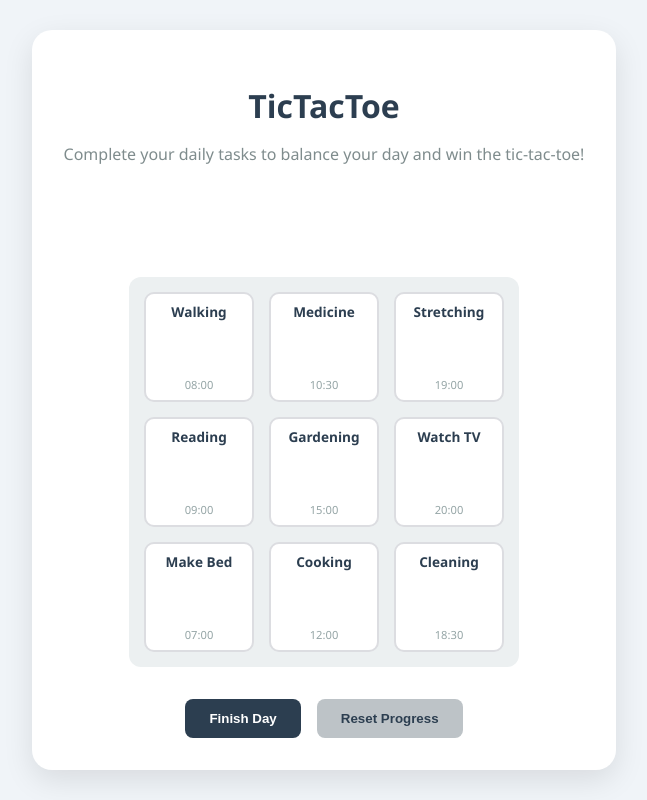
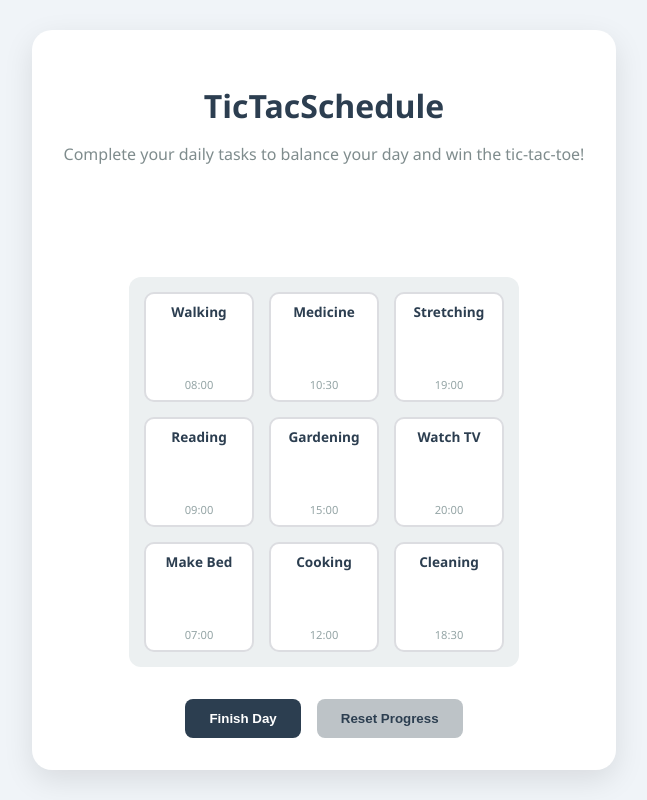
Before and after one commit to pedro-newlands/schedule_project, a website with bundled scripts: page index.html in a window 1280 px wide. Shown: the whole page, without its empty margins (316-963 px from the left). Built offline with nearby package versions, Linux system fonts and the light colour scheme.

Commit message:
changing index.html h1

```diff
--- a/index.html
+++ b/index.html
@@ -9,7 +9,7 @@
 <body>
   <div class="app-container">
     <header>
-      <h1>TicTacToe</h1>
+      <h1>TicTacSchedule</h1>
       <p>Complete your daily tasks to balance your day and win the tic-tac-toe!</p>
     </header>
 
```
